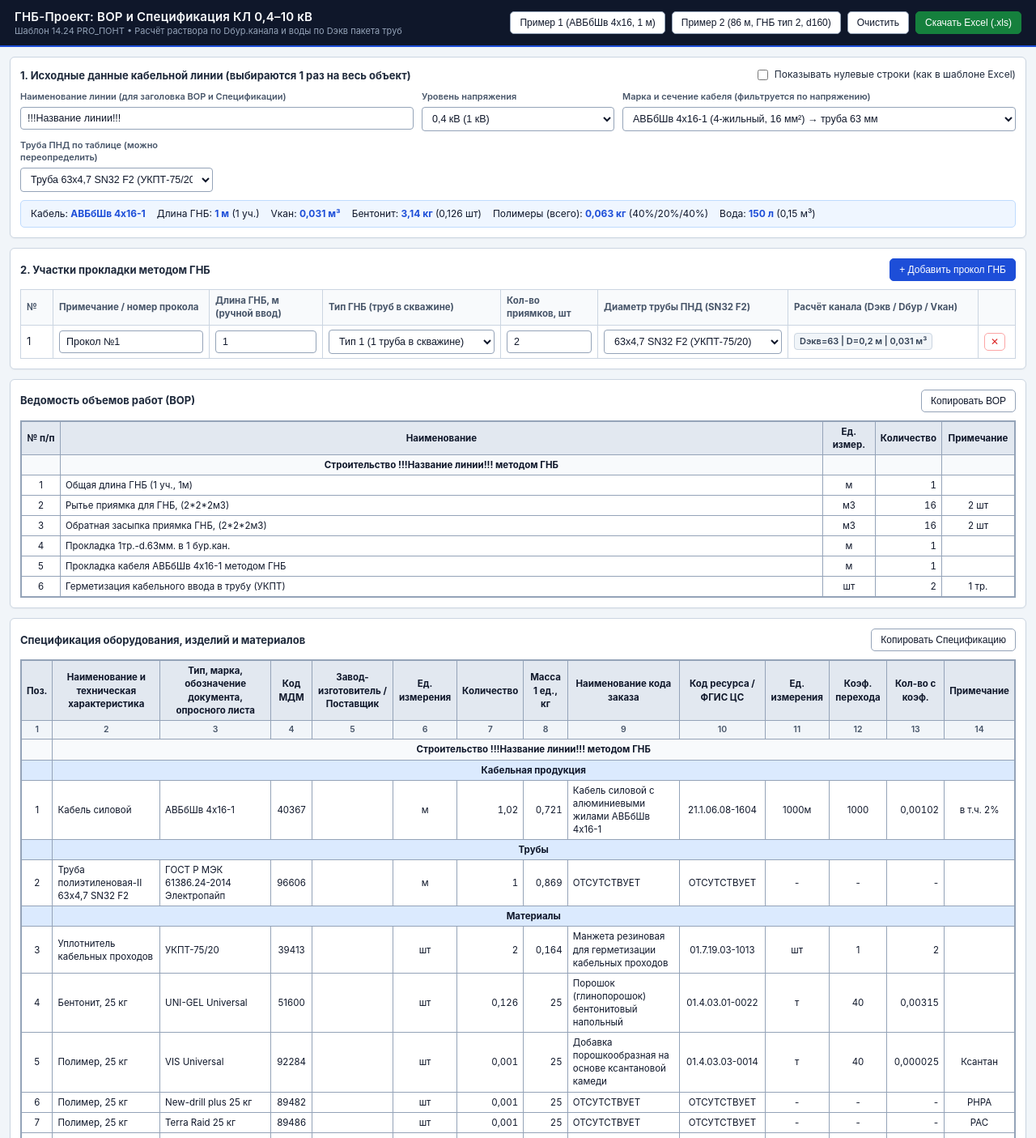
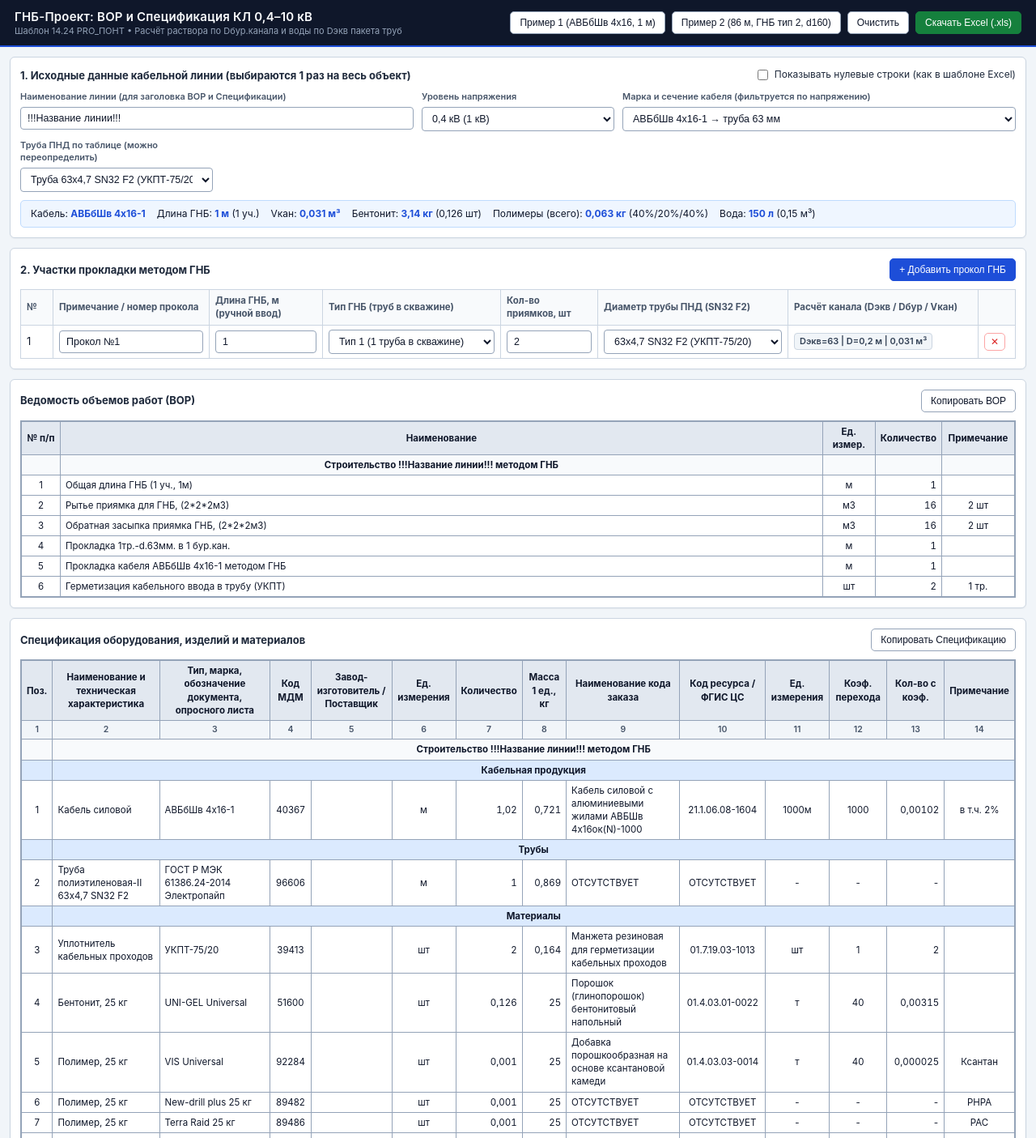
Before and after one commit to airatsaid/gnb-calculator, a plain HTML site: page index.html in a window 1280 px wide. Shown: the top 1405 px of the page at 81% size. Drawn offline with Linux system fonts and the light colour scheme.

Commit message:
Update index.html

```diff
--- a/index.html
+++ b/index.html
@@ -435,46 +435,38 @@
 <script>
   const PI_EXCEL = 3.14;
 
-  // База кабелей по таблицам выбора труб 0,4 кВ и 6/10 кВ
+  // База кабелей строго по приложенной таблице (25 позиций)
   const CABLE_CATALOG = [
-    // 0,4 кВ — АВБбШв-1 (4-жильный от 16 до 240 мм²)
-    { id: "avbbshv_4x16",  vGroup: "0.4", label: "АВБбШв 4х16-1 (4-жильный, 16 мм²)",   baseMark: "АВБбШв 4х16",   mult: 1, pipe: "63",  weight: 0.721, mdm: "40367", fgis: "21.1.06.08-1604", fgisName: "Кабель силовой с алюминиевыми жилами АВБбШв 4х16-1" },
-    { id: "avbbshv_4x25",  vGroup: "0.4", label: "АВБбШв 4х25-1 (4-жильный, 25 мм²)",   baseMark: "АВБбШв 4х25",   mult: 1, pipe: "63",  weight: 0.960, mdm: "40368", fgis: "21.1.06.08-1605", fgisName: "Кабель силовой с алюминиевыми жилами" },
-    { id: "avbbshv_4x35",  vGroup: "0.4", label: "АВБбШв 4х35-1 (4-жильный, 35 мм²)",   baseMark: "АВБбШв 4х35",   mult: 1, pipe: "63",  weight: 1.190, mdm: "40369", fgis: "21.1.06.08-1606", fgisName: "Кабель силовой с алюминиевыми жилами" },
-    { id: "avbbshv_4x50",  vGroup: "0.4", label: "АВБбШв 4х50-1 (4-жильный, 50 мм²)",   baseMark: "АВБбШв 4х50",   mult: 1, pipe: "110", weight: 1.540, mdm: "40370", fgis: "21.1.06.08-1607", fgisName: "Кабель силовой с алюминиевыми жилами" },
-    { id: "avbbshv_4x70",  vGroup: "0.4", label: "АВБбШв 4х70-1 (4-жильный, 70 мм²)",   baseMark: "АВБбШв 4х70",   mult: 1, pipe: "110", weight: 2.020, mdm: "40371", fgis: "21.1.06.08-1608", fgisName: "Кабель силовой с алюминиевыми жилами" },
-    { id: "avbbshv_4x95",  vGroup: "0.4", label: "АВБбШв 4х95-1 (4-жильный, 95 мм²)",   baseMark: "АВБбШв 4х95",   mult: 1, pipe: "110", weight: 2.610, mdm: "40372", fgis: "21.1.06.08-1609", fgisName: "Кабель силовой с алюминиевыми жилами" },
-    { id: "avbbshv_4x120", vGroup: "0.4", label: "АВБбШв 4х120-1 (4-жильный, 120 мм²)", baseMark: "АВБбШв 4х120",  mult: 1, pipe: "110", weight: 3.150, mdm: "40373", fgis: "21.1.06.08-1610", fgisName: "Кабель силовой с алюминиевыми жилами" },
-    { id: "avbbshv_4x150", vGroup: "0.4", label: "АВБбШв 4х150-1 (4-жильный, 150 мм²)", baseMark: "АВБбШв 4х150",  mult: 1, pipe: "110", weight: 3.820, mdm: "40374", fgis: "21.1.06.08-1611", fgisName: "Кабель силовой с алюминиевыми жилами" },
-    { id: "avbbshv_4x185", vGroup: "0.4", label: "АВБбШв 4х185-1 (4-жильный, 185 мм²)", baseMark: "АВБбШв 4х185",  mult: 1, pipe: "160", weight: 4.650, mdm: "40375", fgis: "21.1.06.08-1612", fgisName: "Кабель силовой с алюминиевыми жилами" },
-    { id: "avbbshv_4x240", vGroup: "0.4", label: "АВБбШв 4х240-1 (4-жильный, 240 мм²)", baseMark: "АВБбШв 4х240",  mult: 1, pipe: "160", weight: 5.910, mdm: "40376", fgis: "21.1.06.08-1613", fgisName: "Кабель силовой с алюминиевыми жилами" },
+    // Кабель масляный на 6(10) кВ
+    { id: "aabl_3x240", vGroup: "6_10", label: "ААБл 3х240-10", baseMark: "ААБл 3х240", mult: 1, pipe: "160", weight: 5.475, mdm: "11383", fgis: "21.1.07.02-0100", fgisName: "Кабель силовой с алюминиевыми жилами ААБл 3х240(ож)-10000" },
+    { id: "aabl_3x185", vGroup: "6_10", label: "ААБл 3х185-10", baseMark: "ААБл 3х185", mult: 1, pipe: "160", weight: 4.713, mdm: "11382", fgis: "21.1.07.02-0099", fgisName: "Кабель силовой с алюминиевыми жилами ААБл 3х185-10000" },
+    { id: "aabl_3x150", vGroup: "6_10", label: "ААБл 3х150-10", baseMark: "ААБл 3х150", mult: 1, pipe: "110", weight: 4.161, mdm: "11381", fgis: "21.1.07.02-0098", fgisName: "Кабель силовой с алюминиевыми жилами ААБл 3х150-10000" },
+    { id: "aabl_3x120", vGroup: "6_10", label: "ААБл 3х120-10", baseMark: "ААБл 3х120", mult: 1, pipe: "110", weight: 3.705, mdm: "11380", fgis: "21.1.07.02-0097", fgisName: "Кабель силовой с алюминиевыми жилами ААБл 3х120-10000" },
+    { id: "aabl_3x95",  vGroup: "6_10", label: "ААБл 3х95-10",  baseMark: "ААБл 3х95",  mult: 1, pipe: "110", weight: 3.312, mdm: "30811", fgis: "21.1.07.02-0096", fgisName: "Кабель силовой с алюминиевыми жилами ААБл 3х95(ож)-10000" },
+    { id: "aabl_3x70",  vGroup: "6_10", label: "ААБл 3х70-10",  baseMark: "ААБл 3х70",  mult: 1, pipe: "110", weight: 2.897, mdm: "11384", fgis: "21.1.07.02-0095", fgisName: "Кабель силовой с алюминиевыми жилами ААБл 3х70-10000" },
+    { id: "aabl_3x50",  vGroup: "6_10", label: "ААБл 3х50-10",  baseMark: "ААБл 3х50",  mult: 1, pipe: "110", weight: 2.526, mdm: "37560", fgis: "21.1.07.02-0094", fgisName: "Кабель силовой с алюминиевыми жилами ААБл 3х50(ож)-10000" },
 
-    // 6/10 кВ — ААБл (3-жильный от 16 до 240 мм²)
-    { id: "aabl_3x16",   vGroup: "6_10", label: "ААБл 3х16 (3-жильный, 16 мм²)",   baseMark: "ААБл 3х16",   mult: 1, pipe: "110", weight: 1.450, mdm: "", fgis: "ОТСУТСТВУЕТ", fgisName: "ОТСУТСТВУЕТ" },
-    { id: "aabl_3x25",   vGroup: "6_10", label: "ААБл 3х25 (3-жильный, 25 мм²)",   baseMark: "ААБл 3х25",   mult: 1, pipe: "110", weight: 1.750, mdm: "", fgis: "ОТСУТСТВУЕТ", fgisName: "ОТСУТСТВУЕТ" },
-    { id: "aabl_3x35",   vGroup: "6_10", label: "ААБл 3х35 (3-жильный, 35 мм²)",   baseMark: "ААБл 3х35",   mult: 1, pipe: "110", weight: 2.080, mdm: "", fgis: "ОТСУТСТВУЕТ", fgisName: "ОТСУТСТВУЕТ" },
-    { id: "aabl_3x50",   vGroup: "6_10", label: "ААБл 3х50 (3-жильный, 50 мм²)",   baseMark: "ААБл 3х50",   mult: 1, pipe: "110", weight: 2.520, mdm: "", fgis: "ОТСУТСТВУЕТ", fgisName: "ОТСУТСТВУЕТ" },
-    { id: "aabl_3x70",   vGroup: "6_10", label: "ААБл 3х70 (3-жильный, 70 мм²)",   baseMark: "ААБл 3х70",   mult: 1, pipe: "110", weight: 3.120, mdm: "", fgis: "ОТСУТСТВУЕТ", fgisName: "ОТСУТСТВУЕТ" },
-    { id: "aabl_3x95",   vGroup: "6_10", label: "ААБл 3х95 (3-жильный, 95 мм²)",   baseMark: "ААБл 3х95",   mult: 1, pipe: "110", weight: 3.850, mdm: "", fgis: "ОТСУТСТВУЕТ", fgisName: "ОТСУТСТВУЕТ" },
-    { id: "aabl_3x120",  vGroup: "6_10", label: "ААБл 3х120 (3-жильный, 120 мм²)", baseMark: "ААБл 3х120",  mult: 1, pipe: "110", weight: 4.520, mdm: "", fgis: "ОТСУТСТВУЕТ", fgisName: "ОТСУТСТВУЕТ" },
-    { id: "aabl_3x150",  vGroup: "6_10", label: "ААБл 3х150 (3-жильный, 150 мм²)", baseMark: "ААБл 3х150",  mult: 1, pipe: "110", weight: 5.280, mdm: "", fgis: "ОТСУТСТВУЕТ", fgisName: "ОТСУТСТВУЕТ" },
-    { id: "aabl_3x185",  vGroup: "6_10", label: "ААБл 3х185 (3-жильный, 185 мм²)", baseMark: "ААБл 3х185",  mult: 1, pipe: "160", weight: 6.190, mdm: "", fgis: "ОТСУТСТВУЕТ", fgisName: "ОТСУТСТВУЕТ" },
-    { id: "aabl_3x240",  vGroup: "6_10", label: "ААБл 3х240 (3-жильный, 240 мм²)", baseMark: "ААБл 3х240",  mult: 1, pipe: "160", weight: 7.560, mdm: "", fgis: "ОТСУТСТВУЕТ", fgisName: "ОТСУТСТВУЕТ" },
+    // Кабель сшитый полиэтилен на 6(10) кВ (в 3 одножильных кабеля)
+    { id: "apvpg_1x500",   vGroup: "6_10", label: "3хАПвПг 1х500/120А-10 (3 кабеля)",     baseMark: "АПвПг 1х500/120А",     mult: 3, pipe: "225", weight: 3.600, mdm: "37430", fgis: "ОТСУТСТВУЕТ", fgisName: "ОТСУТСТВУЕТ" },
+    { id: "apvpg_1x240",   vGroup: "6_10", label: "3хАПвПг 1х240мк/120Ас-10 (3 кабеля)",  baseMark: "АПвПг 1х240мк/120Ас",  mult: 3, pipe: "160", weight: 1.963, mdm: "96458", fgis: "ОТСУТСТВУЕТ", fgisName: "ОТСУТСТВУЕТ" },
+    { id: "apvpug_1x185",  vGroup: "6_10", label: "3хАПвПу2г 1х185/120Aс-10 (3 кабеля)", baseMark: "АПвПу2г 1х185/120Aс", mult: 3, pipe: "160", weight: 1.789, mdm: "96677", fgis: "ОТСУТСТВУЕТ", fgisName: "ОТСУТСТВУЕТ" },
+    { id: "apvpug_1x150",  vGroup: "6_10", label: "3хАПвПу2г 1х150/95-10 (3 кабеля)",    baseMark: "АПвПу2г 1х150/95",    mult: 3, pipe: "160", weight: 1.852, mdm: "54079", fgis: "ОТСУТСТВУЕТ", fgisName: "ОТСУТСТВУЕТ" },
+    { id: "apvpug_1x120",  vGroup: "6_10", label: "3хАПвПу2г 1х120/50-10 (3 кабеля)",    baseMark: "АПвПу2г 1х120/50",    mult: 3, pipe: "160", weight: 1.331, mdm: "68512", fgis: "ОТСУТСТВУЕТ", fgisName: "ОТСУТСТВУЕТ" },
+    { id: "apvpg_1x95",    vGroup: "6_10", label: "3хАПвПг 1х95мк/50Aс-10 (3 кабеля)",    baseMark: "АПвПг 1х95мк/50Aс",    mult: 3, pipe: "160", weight: 1.101, mdm: "96480", fgis: "ОТСУТСТВУЕТ", fgisName: "ОТСУТСТВУЕТ" },
+    { id: "apvpg_1x70",    vGroup: "6_10", label: "3хАПвПг 1х70/50Ас-10 (3 кабеля)",      baseMark: "АПвПг 1х70/50Ас",      mult: 3, pipe: "160", weight: 0.995, mdm: "96666", fgis: "ОТСУТСТВУЕТ", fgisName: "ОТСУТСТВУЕТ" },
+    { id: "apvpg_1x50",    vGroup: "6_10", label: "3хАПвПг 1х50/50Ас-10 (3 кабеля)",      baseMark: "АПвПг 1х50/50Ас",      mult: 3, pipe: "160", weight: 0.877, mdm: "96664", fgis: "ОТСУТСТВУЕТ", fgisName: "ОТСУТСТВУЕТ" },
 
-    // 6/10 кВ — АПвПг (1-жильный СПЭ, в 3 кабеля, от 16 до 500 мм²)
-    { id: "apvpg_1x16",  vGroup: "6_10", label: "3хАПвПг 1х16 (1-жильный СПЭ, 3 кабеля)",  baseMark: "АПвПг 1х16",  mult: 3, pipe: "160", weight: 0.450, mdm: "", fgis: "ОТСУТСТВУЕТ", fgisName: "ОТСУТСТВУЕТ" },
-    { id: "apvpg_1x25",  vGroup: "6_10", label: "3хАПвПг 1х25 (1-жильный СПЭ, 3 кабеля)",  baseMark: "АПвПг 1х25",  mult: 3, pipe: "160", weight: 0.520, mdm: "", fgis: "ОТСУТСТВУЕТ", fgisName: "ОТСУТСТВУЕТ" },
-    { id: "apvpg_1x35",  vGroup: "6_10", label: "3хАПвПг 1х35 (1-жильный СПЭ, 3 кабеля)",  baseMark: "АПвПг 1х35",  mult: 3, pipe: "160", weight: 0.610, mdm: "", fgis: "ОТСУТСТВУЕТ", fgisName: "ОТСУТСТВУЕТ" },
-    { id: "apvpg_1x50",  vGroup: "6_10", label: "3хАПвПг 1х50 (1-жильный СПЭ, 3 кабеля)",  baseMark: "АПвПг 1х50",  mult: 3, pipe: "160", weight: 0.720, mdm: "", fgis: "ОТСУТСТВУЕТ", fgisName: "ОТСУТСТВУЕТ" },
-    { id: "apvpg_1x70",  vGroup: "6_10", label: "3хАПвПг 1х70 (1-жильный СПЭ, 3 кабеля)",  baseMark: "АПвПг 1х70",  mult: 3, pipe: "160", weight: 0.860, mdm: "", fgis: "ОТСУТСТВУЕТ", fgisName: "ОТСУТСТВУЕТ" },
-    { id: "apvpg_1x95",  vGroup: "6_10", label: "3хАПвПг 1х95 (1-жильный СПЭ, 3 кабеля)",  baseMark: "АПвПг 1х95",  mult: 3, pipe: "160", weight: 1.030, mdm: "", fgis: "ОТСУТСТВУЕТ", fgisName: "ОТСУТСТВУЕТ" },
-    { id: "apvpg_1x120", vGroup: "6_10", label: "3хАПвПг 1х120 (1-жильный СПЭ, 3 кабеля)", baseMark: "АПвПг 1х120", mult: 3, pipe: "160", weight: 1.210, mdm: "", fgis: "ОТСУТСТВУЕТ", fgisName: "ОТСУТСТВУЕТ" },
-    { id: "apvpg_1x150", vGroup: "6_10", label: "3хАПвПг 1х150 (1-жильный СПЭ, 3 кабеля)", baseMark: "АПвПг 1х150", mult: 3, pipe: "160", weight: 1.420, mdm: "", fgis: "ОТСУТСТВУЕТ", fgisName: "ОТСУТСТВУЕТ" },
-    { id: "apvpg_1x185", vGroup: "6_10", label: "3хАПвПг 1х185 (1-жильный СПЭ, 3 кабеля)", baseMark: "АПвПг 1х185", mult: 3, pipe: "160", weight: 1.680, mdm: "", fgis: "ОТСУТСТВУЕТ", fgisName: "ОТСУТСТВУЕТ" },
-    { id: "apvpg_1x240", vGroup: "6_10", label: "3хАПвПг 1х240 (1-жильный СПЭ, 3 кабеля)", baseMark: "АПвПг 1х240", mult: 3, pipe: "160", weight: 2.050, mdm: "", fgis: "ОТСУТСТВУЕТ", fgisName: "ОТСУТСТВУЕТ" },
-    { id: "apvpg_1x300", vGroup: "6_10", label: "3хАПвПг 1х300 (1-жильный СПЭ, 3 кабеля)", baseMark: "АПвПг 1х300", mult: 3, pipe: "225", weight: 2.480, mdm: "", fgis: "ОТСУТСТВУЕТ", fgisName: "ОТСУТСТВУЕТ" },
-    { id: "apvpg_1x400", vGroup: "6_10", label: "3хАПвПг 1х400 (1-жильный СПЭ, 3 кабеля)", baseMark: "АПвПг 1х400", mult: 3, pipe: "225", weight: 3.120, mdm: "", fgis: "ОТСУТСТВУЕТ", fgisName: "ОТСУТСТВУЕТ" },
-    { id: "apvpg_1x500", vGroup: "6_10", label: "3хАПвПг 1х500 (1-жильный СПЭ, 3 кабеля)", baseMark: "АПвПг 1х500", mult: 3, pipe: "225", weight: 3.850, mdm: "", fgis: "ОТСУТСТВУЕТ", fgisName: "ОТСУТСТВУЕТ" }
+    // Кабель на 0,4 кВ
+    { id: "avbbshv_4x240", vGroup: "0.4", label: "АВБбШв 4х240-1", baseMark: "АВБбШв 4х240", mult: 1, pipe: "160", weight: 4.917, mdm: "11399", fgis: "21.1.06.08-0186", fgisName: "Кабель силовой с алюминиевыми жилами АВБШв 4х240мс(N)-1000" },
+    { id: "avbbshv_4x185", vGroup: "0.4", label: "АВБбШв 4х185-1", baseMark: "АВБбШв 4х185", mult: 1, pipe: "160", weight: 3.889, mdm: "11398", fgis: "21.1.06.08-0185", fgisName: "Кабель силовой с алюминиевыми жилами АВБШв 4х185мс(N)-1000" },
+    { id: "avbbshv_4x150", vGroup: "0.4", label: "АВБбШв 4х150-1", baseMark: "АВБбШв 4х150", mult: 1, pipe: "110", weight: 3.309, mdm: "11397", fgis: "21.1.06.08-0184", fgisName: "Кабель силовой с алюминиевыми жилами АВБШв 4х150мс(N)-1000" },
+    { id: "avbbshv_4x120", vGroup: "0.4", label: "АВБбШв 4х120-1", baseMark: "АВБбШв 4х120", mult: 1, pipe: "110", weight: 2.804, mdm: "11396", fgis: "21.1.06.08-0183", fgisName: "Кабель силовой с алюминиевыми жилами АВБШв 4х120мс(N)-1000" },
+    { id: "avbbshv_4x95",  vGroup: "0.4", label: "АВБбШв 4х95-1",  baseMark: "АВБбШв 4х95",  mult: 1, pipe: "110", weight: 2.402, mdm: "11401", fgis: "21.1.06.08-0182", fgisName: "Кабель силовой с алюминиевыми жилами АВБШв 4х95мс(N)-1000" },
+    { id: "avbbshv_4x70",  vGroup: "0.4", label: "АВБбШв 4х70-1",  baseMark: "АВБбШв 4х70",  mult: 1, pipe: "110", weight: 1.938, mdm: "11400", fgis: "21.1.06.08-0181", fgisName: "Кабель силовой с алюминиевыми жилами АВБШв 4х70мс(N)-1000" },
+    { id: "avbbshv_4x50",  vGroup: "0.4", label: "АВБбШв 4х50-1",  baseMark: "АВБбШв 4х50",  mult: 1, pipe: "110", weight: 1.712, mdm: "35422", fgis: "21.1.06.08-1610", fgisName: "Кабель силовой с алюминиевыми жилами АВБШв 4х50ок(N)-1000" },
+    { id: "avbbshv_4x35",  vGroup: "0.4", label: "АВБбШв 4х35-1",  baseMark: "АВБбШв 4х35",  mult: 1, pipe: "63",  weight: 1.324, mdm: "38466", fgis: "21.1.06.08-1608", fgisName: "Кабель силовой с алюминиевыми жилами АВБШв 4х35ок(N)-1000" },
+    { id: "avbbshv_4x25",  vGroup: "0.4", label: "АВБбШв 4х25-1",  baseMark: "АВБбШв 4х25",  mult: 1, pipe: "63",  weight: 0.986, mdm: "32734", fgis: "21.1.06.08-1606", fgisName: "Кабель силовой с алюминиевыми жилами АВБШв 4х25ок(N)-1000" },
+    { id: "avbbshv_4x16",  vGroup: "0.4", label: "АВБбШв 4х16-1",  baseMark: "АВБбШв 4х16",  mult: 1, pipe: "63",  weight: 0.721, mdm: "40367", fgis: "21.1.06.08-1604", fgisName: "Кабель силовой с алюминиевыми жилами АВБШв 4х16ок(N)-1000" }
   ];
 
   // Справочник труб из шаблона 14.24 PRO_ПОНТ
@@ -593,7 +585,7 @@
       type: "VIS Universal",
       mdm: "92284",
       unit: "шт",
-      kgPerM3Bore: 0.8, // 40% от 2 кг/м³ канала
+      kgPerM3Bore: 0.8,
       packKg: 25,
       mass: 25,
       fgisName: "Добавка порошкообразная на основе ксантановой камеди",
@@ -607,7 +599,7 @@
       type: "New-drill plus 25 кг",
       mdm: "89482",
       unit: "шт",
-      kgPerM3Bore: 0.4, // 20% от 2 кг/м³ канала
+      kgPerM3Bore: 0.4,
       packKg: 25,
       mass: 25,
       fgisName: "ОТСУТСТВУЕТ",
@@ -621,7 +613,7 @@
       type: "Terra Raid 25 кг",
       mdm: "89486",
       unit: "шт",
-      kgPerM3Bore: 0.8, // 40% от 2 кг/м³ канала
+      kgPerM3Bore: 0.8,
       packKg: 25,
       mass: 25,
       fgisName: "ОТСУТСТВУЕТ",
@@ -693,7 +685,7 @@
     return 0;
   }
 
-  const STORAGE_KEY = "gnb_pont_app_final_v2";
+  const STORAGE_KEY = "gnb_pont_app_final_v3";
 
   let state = {
     lineName: "!!!Название линии!!!",
@@ -725,8 +717,9 @@
 
     const sel = document.getElementById("cablePreset");
     sel.innerHTML = filtered.map(c => {
-      const vSuffix = vLevel === "0.4" ? "" : `-${vLevel}`;
-      const displayLabel = c.label.replace(c.baseMark, `${c.baseMark}${vSuffix}`);
+      const displayLabel = vLevel === "6"
+        ? c.label.replace("-10", "-6")
+        : c.label;
       return `<option value="${c.id}">${displayLabel} → труба ${c.pipe} мм</option>`;
     }).join("");
 
@@ -874,7 +867,7 @@
     state = {
       lineName: "!!!Название линии!!!",
       voltageLevel: "10",
-      cablePresetId: "apvpg_1x150",
+      cablePresetId: "apvpug_1x150",
       defaultPipe: "160",
       drills: [
         { id: 1, title: "Прокол №1 (50-99м, тип 2)", lengthStr: "86", pipesCount: 2, pits: 2, pipeDia: "160" }
@@ -887,7 +880,7 @@
     saveState();
     renderDrillsTable();
     renderOutputs();
-    showToast("Загружен пример 2: 86 м, 2 трубы d160 (бентонит 46,732 шт, вода 185760 л)");
+    showToast("Загружен пример 2: 86 м, АПвПу2г 1х150/95-10, 2 трубы d160 (бентонит 46,732 шт, вода 185760 л)");
   }
 
   function resetData() {
@@ -1048,7 +1041,7 @@
       <div class="kpi-item">Вода: <strong>${fmt(calc.totalWaterLiters, 0)} л</strong> (${fmt(calc.totalWaterLiters / 1000, 3)} м³)</div>
     `;
 
-    // --- ВОР (без столбца "печать") ---
+    // --- ВОР ---
     const vorRows = [];
     let itemIdx = 1;
 
@@ -1151,7 +1144,7 @@
 
     document.getElementById("vorBody").innerHTML = vorRows.join("");
 
-    // --- Спецификация (без столбца "Печать") ---
+    // --- Спецификация ---
     const specRows = [];
     let sPos = 1;
 
```
